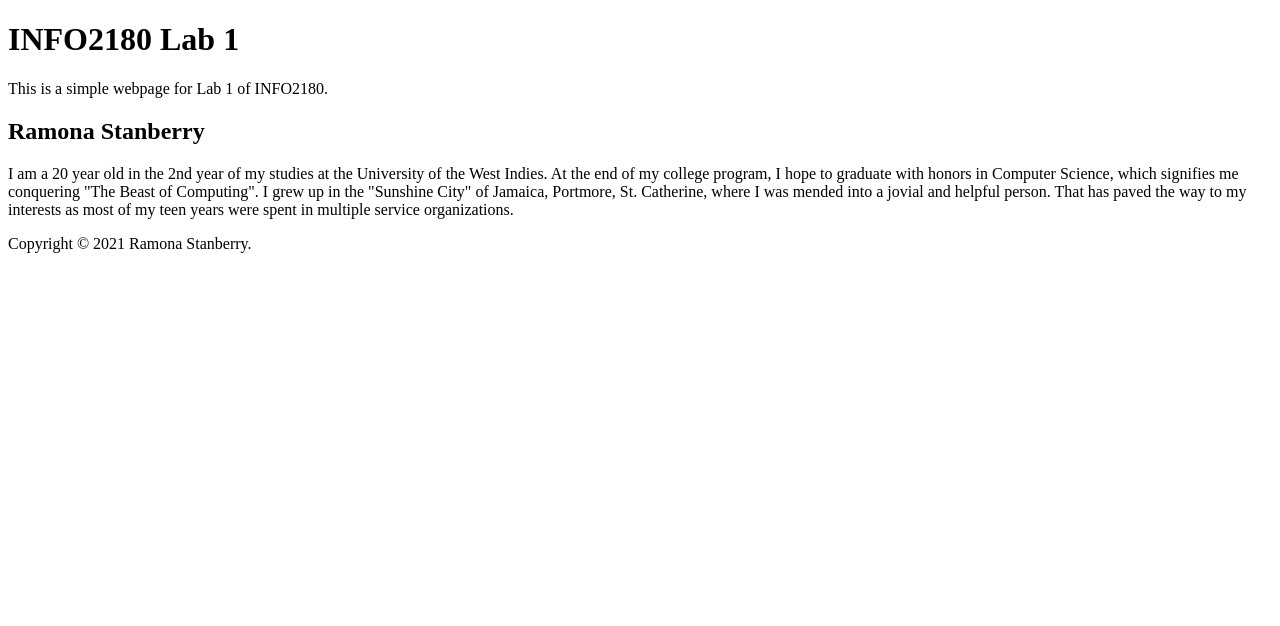
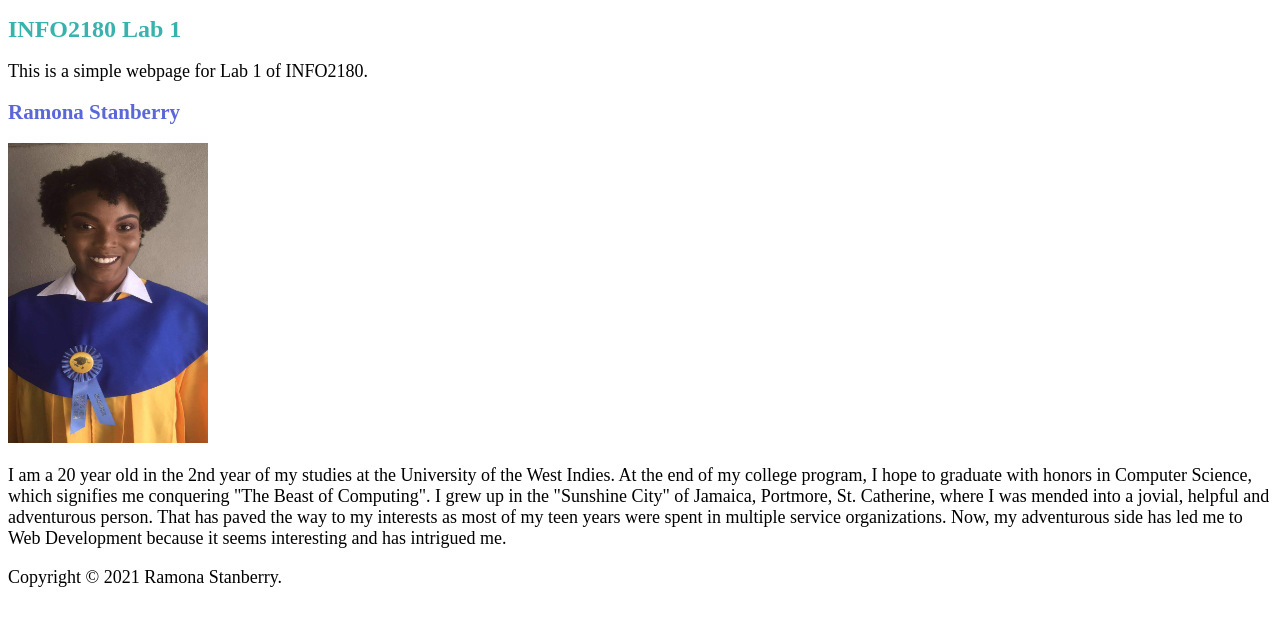
Before and after one commit to RamonaStanberry/info2180-lab1, a plain HTML site: page index.html in a window 1280 px wide. Drawn offline with Linux system fonts and the light colour scheme.

Commit message:
Added image

```diff
--- a/index.html
+++ b/index.html
@@ -1,6 +1,7 @@
 <!DOCTYPE html>
 <html lang="en">
 <head>
+    <link rel="stylesheet" href="styles.css">
     <meta charset="UTF-8">
     <meta name="viewport" content="width=devicewidth, initial-scale=1.0">
     <meta http-equiv="X-UA-Compatible" content="ie=edge">
@@ -13,7 +14,8 @@
  </header>
  <main>
  <h2>Ramona Stanberry</h2>
- <p>I am a 20 year old in the 2nd year of my studies at the University of the West Indies. At the end of my college program, I hope to graduate with honors in Computer Science, which signifies me conquering "The Beast of Computing". I grew up in the "Sunshine City" of Jamaica, Portmore, St. Catherine, where I was mended into a jovial and helpful person. That has paved the way to my interests as most of my teen years were spent in multiple service organizations. </p>
+ <img src="mona.jpeg" width="200" height="300"><br>
+ <p>I am a 20 year old in the 2nd year of my studies at the University of the West Indies. At the end of my college program, I hope to graduate with honors in Computer Science, which signifies me conquering "The Beast of Computing". I grew up in the "Sunshine City" of Jamaica, Portmore, St. Catherine, where I was mended into a jovial, helpful and adventurous person. That has paved the way to my interests as most of my teen years were spent in multiple service organizations. Now, my adventurous side has led me to Web Development because it seems interesting and has intrigued me. </p>
  </main>
  <footer>
  <p>Copyright &copy; 2021 Ramona Stanberry.</p>
--- /dev/null
+++ b/styles.css
@@ -0,0 +1,11 @@
+h1 {
+    font-size: 24px;
+    color: #38B2AC ;
+  }
+h2{
+    font-size: 21px;
+    color: #5A67D8 ;
+}
+p{
+    font-size: 18px;
+  }
```
Also changed, not shown: mona.jpeg (added).
